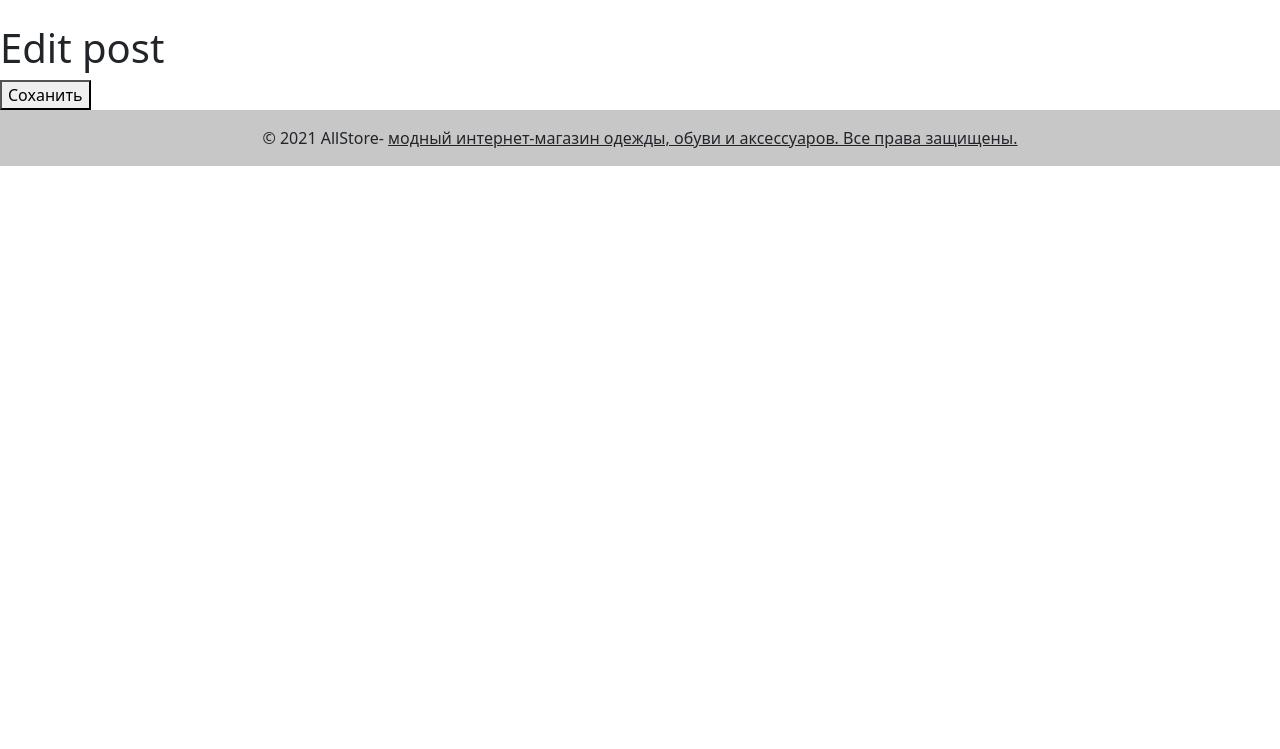
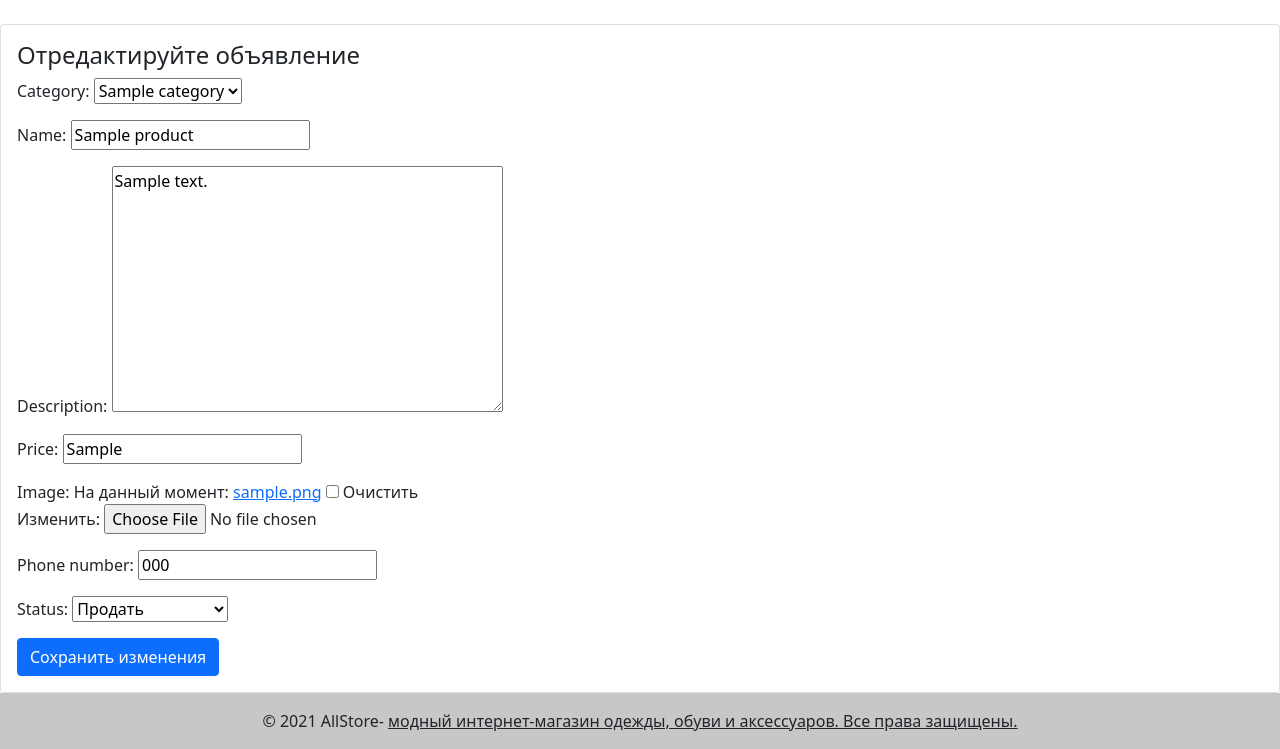
Before and after one commit to Zhantai28/Lalafo-50k, a Django app: page /products/1/edit/ in a window 1280 px wide. Shown: the part 95-844 px from the top of the page. Before the commit the page ends 261 px from the top, so only its background shows below. Run offline with Django 3.2, Linux system fonts and the light colour scheme; a user stored in the database is signed in; tables that the repository leaves empty hold one stand-in row (values such as "Sample post"); some libraries are stand-ins or nearby versions.

Commit message:
added edition of user products in dashboard

```diff
--- a/products/forms.py
+++ b/products/forms.py
@@ -16,3 +16,8 @@ class ProductCreateForm(forms.ModelForm):
     class Meta:
         model = Product
         fields = ['category', "name", "description", "price", "image", 'phone_number', "status"]
+
+class ProductEditForm(forms.ModelForm):
+    class Meta:
+        model = Product
+        fields = ('category', "name", "description", "price", "image", 'phone_number', "status")
--- a/products/templates/products/editproduct_form.html
+++ b/products/templates/products/editproduct_form.html
@@ -1,10 +1,17 @@
 {% extends 'base.html' %}
 
+{% load crispy_forms_tags %}
+
 {% block page %}
-    <h1>Edit post</h1>
-      <form method="POST">
+<div class="card">
+    <div class="card-body">
+        <h4 class="card-title">Отредактируйте объявление</h4>
+        <form action="." method="post" enctype="multipart/form-data">
+        {{ edit_form.as_p }}
         {% csrf_token %}
-        {{ edit_form.as_p }}
-        <button>Соханить</button>
-    </form>
+        {{ form|crispy }}
+        <button  type="submit"  class="btn btn-primary btn-block">Сохранить изменения</button>
+        </form>
+    </div>
+</div>
 {% endblock %}
--- a/products/templates/products/product_detail.html
+++ b/products/templates/products/product_detail.html
@@ -5,7 +5,7 @@
     <div class="container-fluid" style="justify-content: space-around;">
         <div class="col-6" style="justify-content: space-around; ">
             <div class="row">
-                <img class="card-img-top" style=" margin-top: 100px; width: 400px; height: 300px;" src="{{ product.photo }}">
+                <img class="card-img-top" style=" margin-top: 100px; width: 400px; height: 300px;" src="{{ product.image.url }}">
                 <ul class="list-group" style="margin-top: 60px;">
                     <h2 style="font-size: 15px; color: rgb(61, 26, 26);">Пользователь: <a href="{% url 'account:user' user.id %}">{{ product.author }}</a></h2>
                     ID пользователя: {{ product.author.id }}
@@ -16,7 +16,6 @@
                     <li class="list-group-item"><a href="{% url 'account:messages' product.author.id %}">Отправить сообщение</a></li>
 
                     <button><a href="{% url 'products:add_to_cart' product.id %}" > Добавить в корзину </a> </button>
-
                 </ul>
             </div>
         </div>
--- a/products/urls.py
+++ b/products/urls.py
@@ -10,13 +10,12 @@ app_name = 'products'
 
 urlpatterns = [
 
-    # path('<int:id>/edit-comment/', EditCommentUpdateView.as_view(), name='edit-comment'),
     path('<int:id>/delete-comment/', delete_own_comment, name='delete-comment'),
     path('user_product_comments', MyProductCommentsListView.as_view(), name='my-product-comments'),
 
     path('<int:id>/', product_detail, name="product_detail"),
     path('create_product/', create_product, name='create_product'),
-    path('<int:id>/edit-product/', edit_my_product, name='edit_my_product'),
+    path('edit-product/<int:id>/', edit_my_product, name='edit_my_product'),
     path('<int:id>/delete-product/', delete_product, name='delete_product'),
     path('user_product/<int:id>/', mypoductdetailview, name='my-product-detail'),
 
--- a/products/views.py
+++ b/products/views.py
@@ -7,7 +7,7 @@ from django.views.generic.edit import FormMixin
 from django.db.models.query import QuerySet
 from django.shortcuts import get_object_or_404, render, redirect
 from .models import Product, CartItem, Cart
-from .forms import ProductCreateForm, FeedBackForm
+from .forms import ProductCreateForm, FeedBackForm, ProductEditForm
 from account.views import *
 from account.forms import *
 from django.contrib.auth.decorators import login_required
@@ -37,19 +37,6 @@ def product_detail(request, id):
     else:
         return HttpResponse('Только авторизанные пользователи могут оставлять комментарии')
 
-# class EditCommentUpdateView(UpdateView):
-#     model = FeedBack
-#     template_name = 'products/editcomment_form.html'
-#     fields = ['text']
-#     def post(self, request, *args, **kwargs):
-#         comment_owner = FeedBack.objects.filter(user__pk__in=[self.request.user.id])
-#         comment = FeedBack.objects.get(id=id)
-#         new_comment = request.POST.get('new_comment')
-#         if (request.user == comment.user) and (comment.user_id == comment_owner):
-#             comment.comment = new_comment
-#             comment.save()
-#             return redirect(reverse('products:detail_user_products'), product_id=id)
-        # return render(request, 'products/editcomment_form.html', {'form':form})
 
 
 def delete_own_comment(request, id):
@@ -82,6 +69,27 @@ def create_product(request):
     else:
         return redirect(register)
 
+
+def edit_my_product(request, id):
+    product = get_object_or_404(Product, id=id)
+    if request.method == "POST":
+        edit_form = ProductEditForm(data=request.POST, instance=request.product, files=request.FILES)
+        if edit_form.is_valid():
+            edit_form.save()
+            return redirect(reverse('detail_user_products'))
+    else:
+        edit_form = ProductEditForm(instance=product)
+    return render(request, 'products/editproduct_form.html', {'product':product,
+                                                            "edit_form":edit_form})
+
+
+def delete_product(request, id):
+    deleted, _ = Product.objects.filter(pk=id).delete()
+    if deleted > 0:
+        messages.info(request, "Item has been deleted")
+    return redirect(reverse('products:user_products'))
+
+
 class MyProductListView(ListView):
     model = Product
     template_name = 'products/user_products.html'
@@ -102,25 +110,6 @@ class MyProductCommentsListView(ListView):
         return FeedBack.objects.filter(product__pk__in=[self.request.product.id])
 
 
-def edit_my_product(request, id):
-    product = get_object_or_404(Product, id=id)
-    if product.author != request.user:
-        return redirect(register)
-    if request.method == "POST":
-        edit_form = ProductCreateForm(data=request.POST, instance=product)
-        if edit_form.is_valid():
-            edit_form.save()
-            return redirect(reverse('detail_user_products'))
-    else:
-        form = ProductCreateForm(instance=product)
-    return render(request, 'products/editproduct_form.html', {'product':product})
-
-
-def delete_product(request, id):
-    deleted, _ = Product.objects.filter(pk=id).delete()
-    if deleted > 0:
-        messages.info(request, "Item has been deleted")
-    return redirect(reverse('products:user_products'))
 
 def product_by_category(request, category_id=None):
     category = None
```
Also changed, not shown: products/templates/products/editcomment_form.html (deleted, +0 -9 lines).
